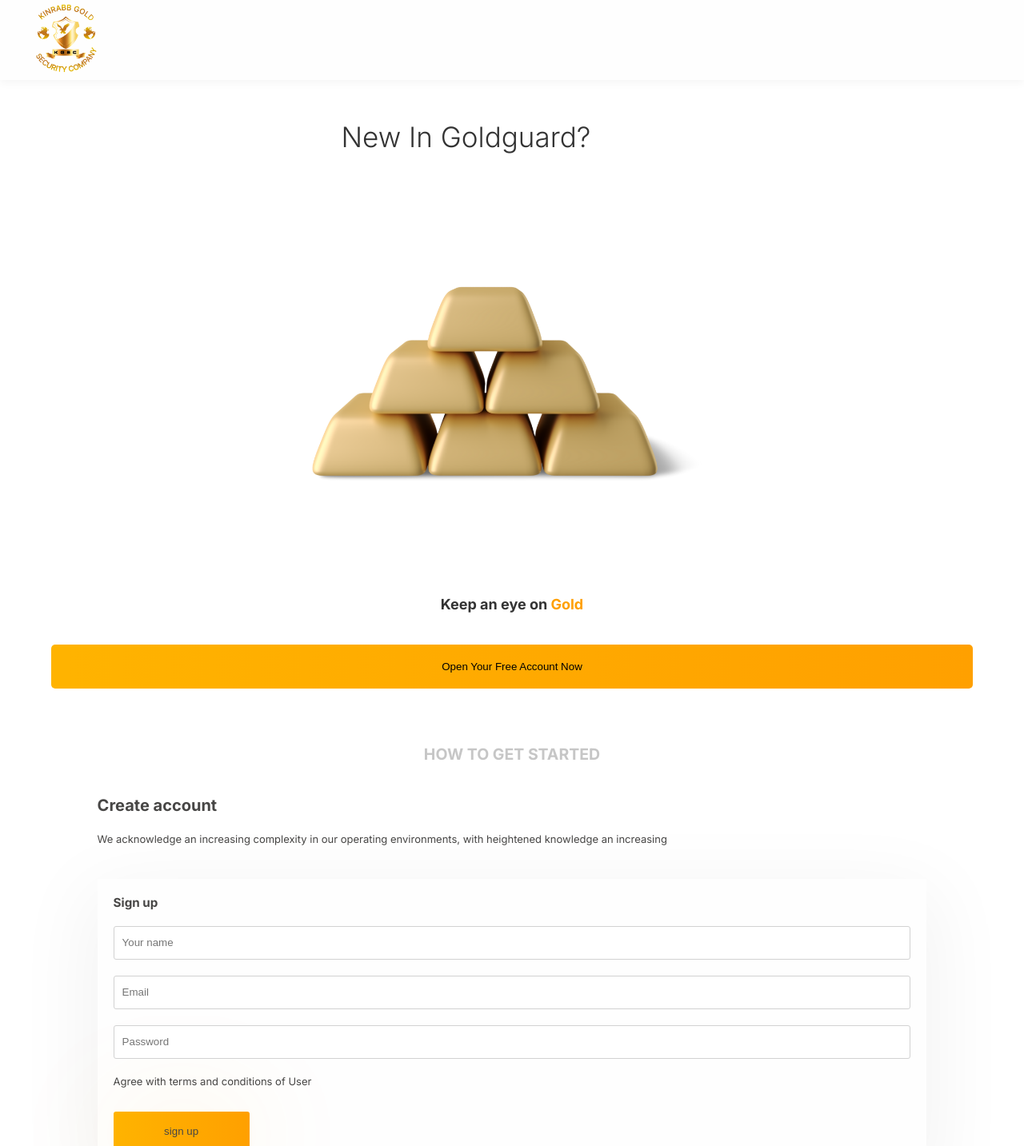
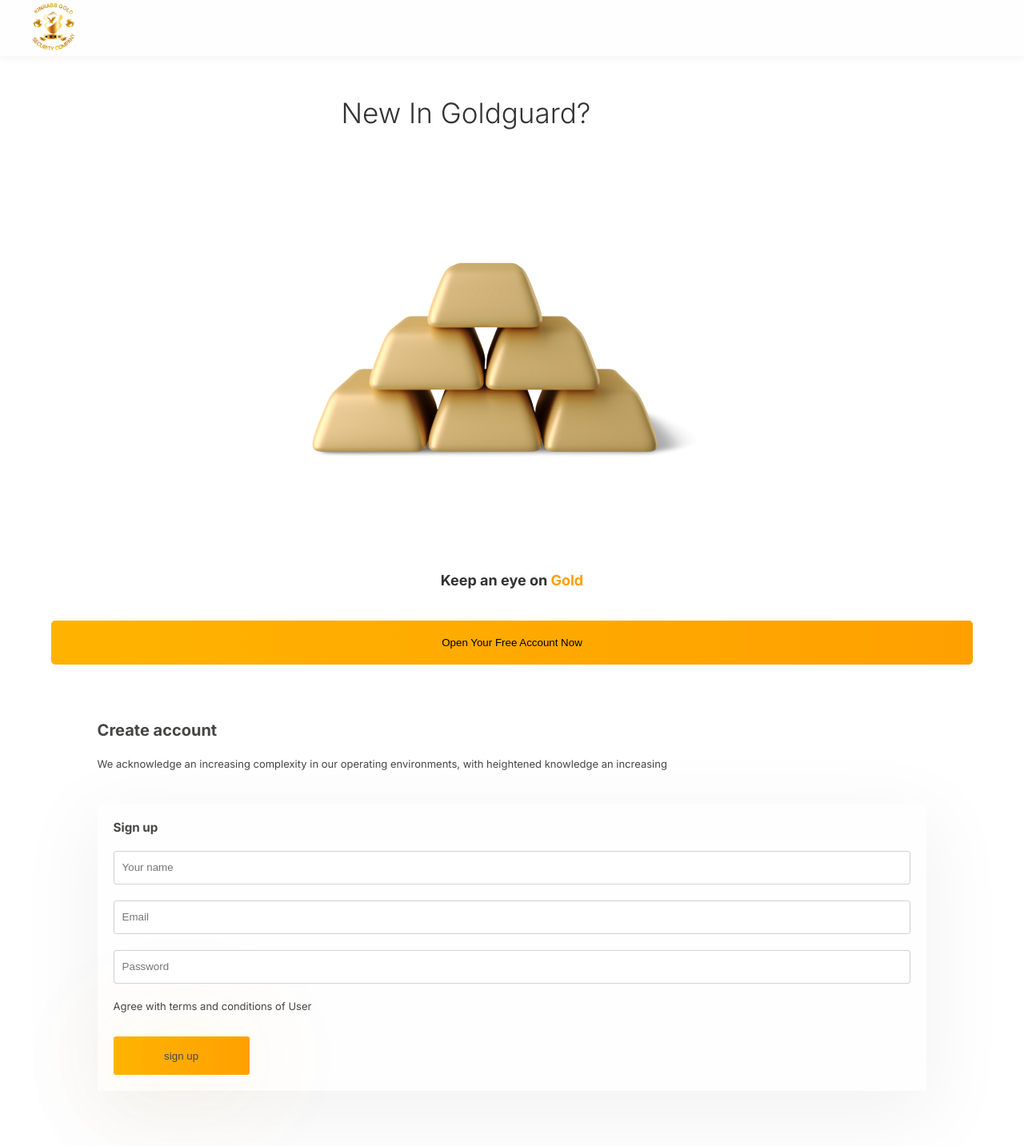
Before and after one commit to Bigthinz/kinrabb-gold, a Next.js app: page / in a window 1280 px wide. Shown: the top 1433 px of the page at 80% size. Built offline with nearby package versions, Linux system fonts and the light colour scheme.

Commit message:
section refactor

```diff
--- a/src/Components/Navbar/Navbar.js
+++ b/src/Components/Navbar/Navbar.js
@@ -7,7 +7,7 @@
     <Nav>
         <Wrap>
             <div className="logo-div">
-                <Image src='/images/logo.svg' alt='logo'  width={100} height={100} objectFit='contain' priority/>
+                <Image src='/images/logo.svg' alt='logo'  width={70} height={70} objectFit='contain' priority/>
             </div>
             <NavOptions>
                 {/* <div className="links">
--- a/src/PageComponents/home/Layer.js
+++ b/src/PageComponents/home/Layer.js
@@ -8,9 +8,9 @@
 const Layer = () => {
   return (
     <LayerWrap>
-        <div className="layer">
+        {/* <div className="layer">
             <Title text='HOW TO GET STARTED' />
-        </div>
+        </div> */}
         <Signup>
             <div className="signup-wrap">
                 <div className='heading'>
```
